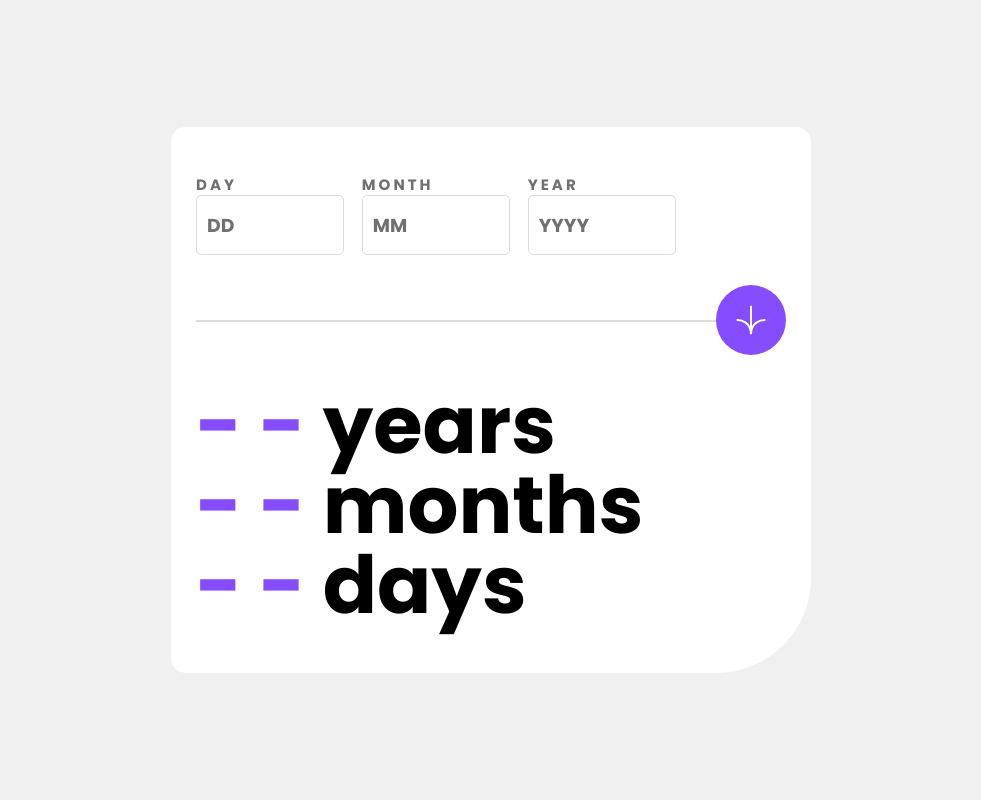
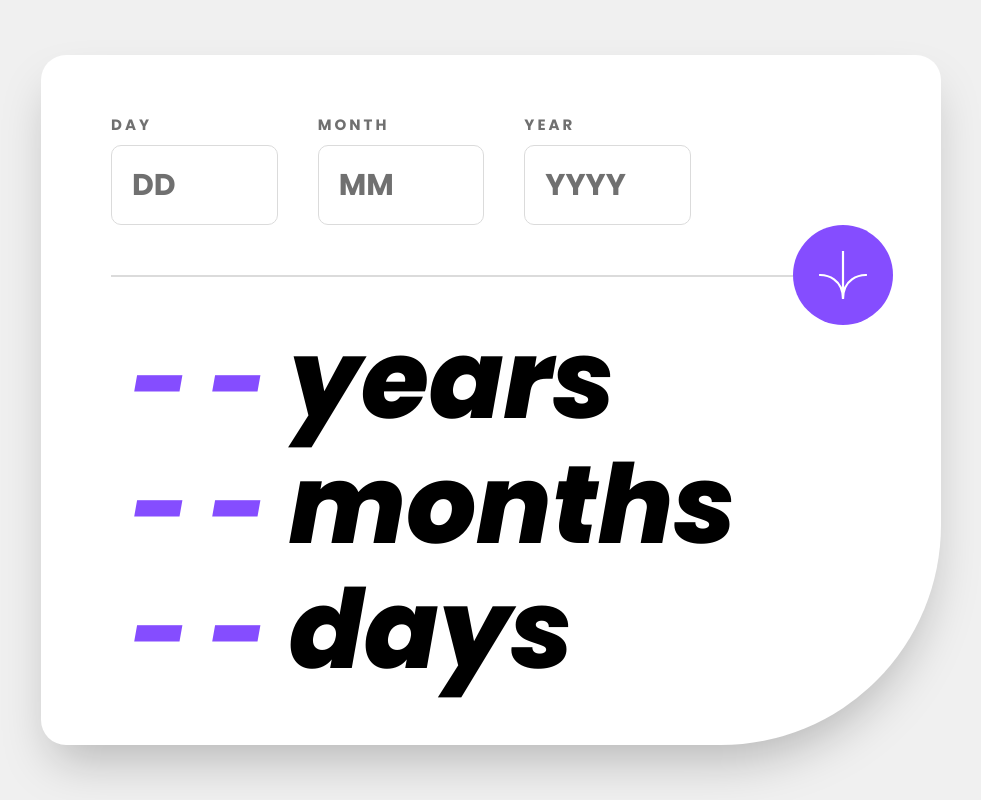
Before and after one commit to Vivianie-P/age-calc-fm, a React (Vite) app: page / in a window 1280 px wide. Shown: the whole page, without its empty margins (149-1130 px from the left). Built offline with nearby package versions, Linux system fonts and the light colour scheme.

Commit message:
Fixed some spacing and styling

```diff
--- a/src/components/AgeCalc.tsx
+++ b/src/components/AgeCalc.tsx
@@ -2,21 +2,21 @@ import { AgeCalcProps } from "../utilities.tsx/Interfaces";
 
 const AgeCalc = (props: AgeCalcProps) => {
 	return (
-		<div className="flex w-full flex-col text-left text-7xl md:text-9xl">
+		<div className="flex w-full flex-col pl-8 text-left text-7xl font-extrabold italic md:text-11xl lg:gap-6">
 			<h1 className="">
-				<span className="text-7xl text-purple md:text-9xl">
+				<span className="text-7xl text-purple md:text-9xl lg:text-10xl">
 					{props.years ? props.years : "- -"}
 				</span>{" "}
 				years
 			</h1>
 			<h1 className="">
-				<span className="text-7xl text-purple md:text-9xl">
+				<span className="text-7xl text-purple md:text-9xl lg:text-10xl">
 					{props.months ? props.months : "- -"}
 				</span>{" "}
 				months
 			</h1>
 			<h1 className="">
-				<span className="text-7xl text-purple md:text-9xl">
+				<span className="text-7xl text-purple md:text-9xl lg:text-10xl">
 					{props.days ? props.days : "- -"}
 				</span>{" "}
 				days
--- a/src/components/AgeMain.tsx
+++ b/src/components/AgeMain.tsx
@@ -24,9 +24,6 @@ const AgeMain = () => {
 	const [age, setAge] = useState<AgeCalcProps>(defaultAgeState);
 
 	const handleSubmit = () => {
-		// if the validateForm function returns true then call
-		// the ageCalcConverter function that will convert the date
-		// from the input to the age in years months and days
 		validateForm(setInputState, inputState, setAge);
 	};
 
@@ -35,8 +32,11 @@ const AgeMain = () => {
 	}, [inputState]);
 
 	return (
-		<div className="flex h-fit w-full max-w-5xl flex-col justify-center rounded-t-3xl rounded-bl-3xl rounded-br-9xl bg-white px-10 py-20">
-			<form className="flex w-full max-w-3xl gap-7 overflow-x-hidden" action="">
+		<div className="flex h-fit w-full flex-col justify-center rounded-t-3xl rounded-bl-3xl rounded-br-9xl bg-white px-10 py-20 shadow-2xl md:max-w-8xl md:px-28 md:py-24 lg:rounded-t-4xl lg:rounded-bl-4xl lg:rounded-br-18xl lg:pr-20 ">
+			<form
+				className="flex w-full max-w-3xl gap-7 overflow-x-hidden lg:max-w-4xl lg:gap-16"
+				action=""
+			>
 				<Input
 					inputState={inputState}
 					stateSetter={setInputState}
@@ -57,17 +57,17 @@ const AgeMain = () => {
 				/>
 			</form>
 
-			<div className="relative mb-12 mt-12 flex flex-col items-center justify-center md:items-end">
+			<div className="relative mb-12 mt-12 flex flex-col items-center justify-center md:mb-8 md:items-end lg:m-0">
 				<button className="flex justify-center" onClick={handleSubmit}>
 					<img
-						className="mt relative z-10 h-28 w-28 cursor-pointer rounded-full bg-purple p-8 hover:bg-off-black"
+						className="mt relative z-10 h-28 w-28 cursor-pointer rounded-full bg-purple p-10 hover:bg-off-black md:h-36 md:w-36 md:p-10 lg:h-40 lg:w-40 lg:p-10"
 						src={Arrow}
 						alt=""
 					/>
 				</button>
 				<div className="absolute top-1/2 h-1 w-full border-t-2 text-light-grey"></div>
 			</div>
-			<div className="flex w-full">
+			<div className="flex w-full justify-between">
 				<AgeCalc
 					inputState={inputState}
 					years={age.years}
--- a/src/components/Input.tsx
+++ b/src/components/Input.tsx
@@ -21,11 +21,11 @@ const Input = (props: TextInputProps) => {
 	};
 
 	return (
-		<div className="flex flex-col overflow-x-hidden">
+		<div className="flex flex-col overflow-x-hidden lg:w-full">
 			<label
 				className={`${
 					hasError || badDateError ? "text-light-red" : "text-smokey-grey"
-				} font-poppins text-xl tracking-widest-2 md:text-2xl`}
+				} mb-4 font-poppins text-xl tracking-widest-2 md:text-2xl`}
 				htmlFor="birthday"
 			>
 				{props.label}
@@ -37,7 +37,7 @@ const Input = (props: TextInputProps) => {
 					hasError || badDateError
 						? "border-light-red hover:border-light-red"
 						: "border-light-grey"
-				}  ${`md:h-30 h-24 cursor-pointer rounded-lg border p-4 text-3xl text-off-black placeholder:text-smokey-grey focus-visible:outline-purple`}`}
+				}  ${`md:h-30 h-24 cursor-pointer items-center rounded-lg border p-4 text-3xl text-off-black placeholder:text-smokey-grey focus-visible:outline-purple lg:h-32 lg:rounded-2xl lg:p-0 lg:px-8 lg:text-5xl`}`}
 				type="number"
 				onChange={handleChange}
 			/>
--- a/src/utilities.tsx/validateForm.tsx
+++ b/src/utilities.tsx/validateForm.tsx
@@ -23,7 +23,6 @@ export const validateForm = (
 	let date = new Date(birthDate);
 	let day = date.getDate();
 	let badDate = false;
-	// console.log(day);
 
 	stateSetter({
 		day: {
--- a/tailwind.config.js
+++ b/tailwind.config.js
@@ -28,6 +28,28 @@ export default {
 				"4xl": "2.5rem",
 				"5xl": "3.5rem",
 				"9xl": "9.5rem",
+				"10xl": "10.5rem",
+				"11xl": "11.5rem",
+				"12xl": "12.5rem",
+				"13xl": "13.5rem",
+				"14xl": "14.5rem",
+				"15xl": "15.5rem",
+				"16xl": "16.5rem",
+				"17xl": "17.5rem",
+				"18xl": "22rem",
+			},
+			fontSize: {
+				"10xl": "10rem",
+				"11xl": "11rem",
+				"12xl": "12rem",
+				"13xl": "13rem",
+				"14xl": "14rem",
+			},
+			maxWidth: {
+				"4xl": "58rem",
+				"8xl": "90rem",
+				"9xl": "100rem",
+				"10xl": "110rem",
 			},
 			margin: {
 				18: "4.2rem",
```
Also changed, not shown: src/assets/icon-arrow.svg.
